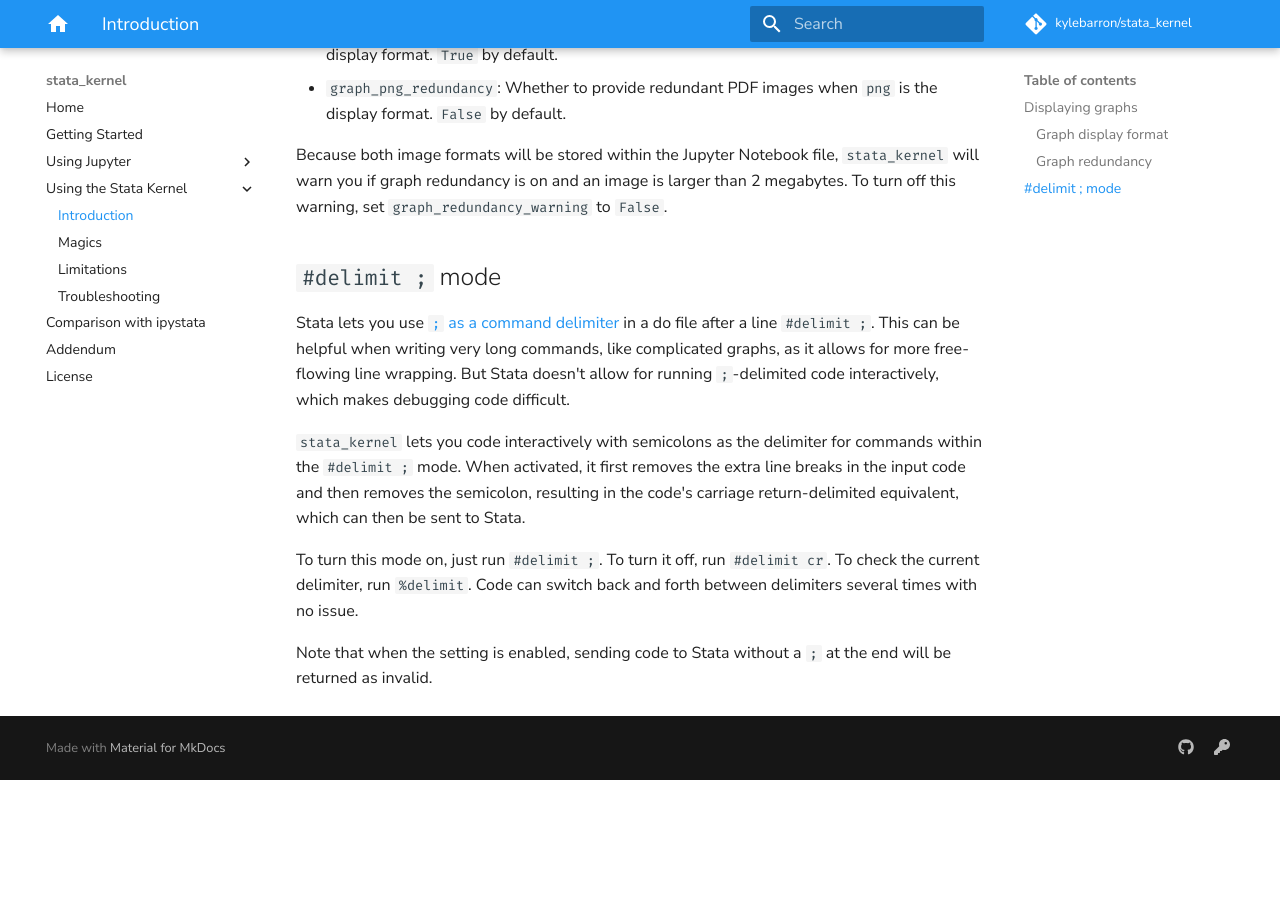
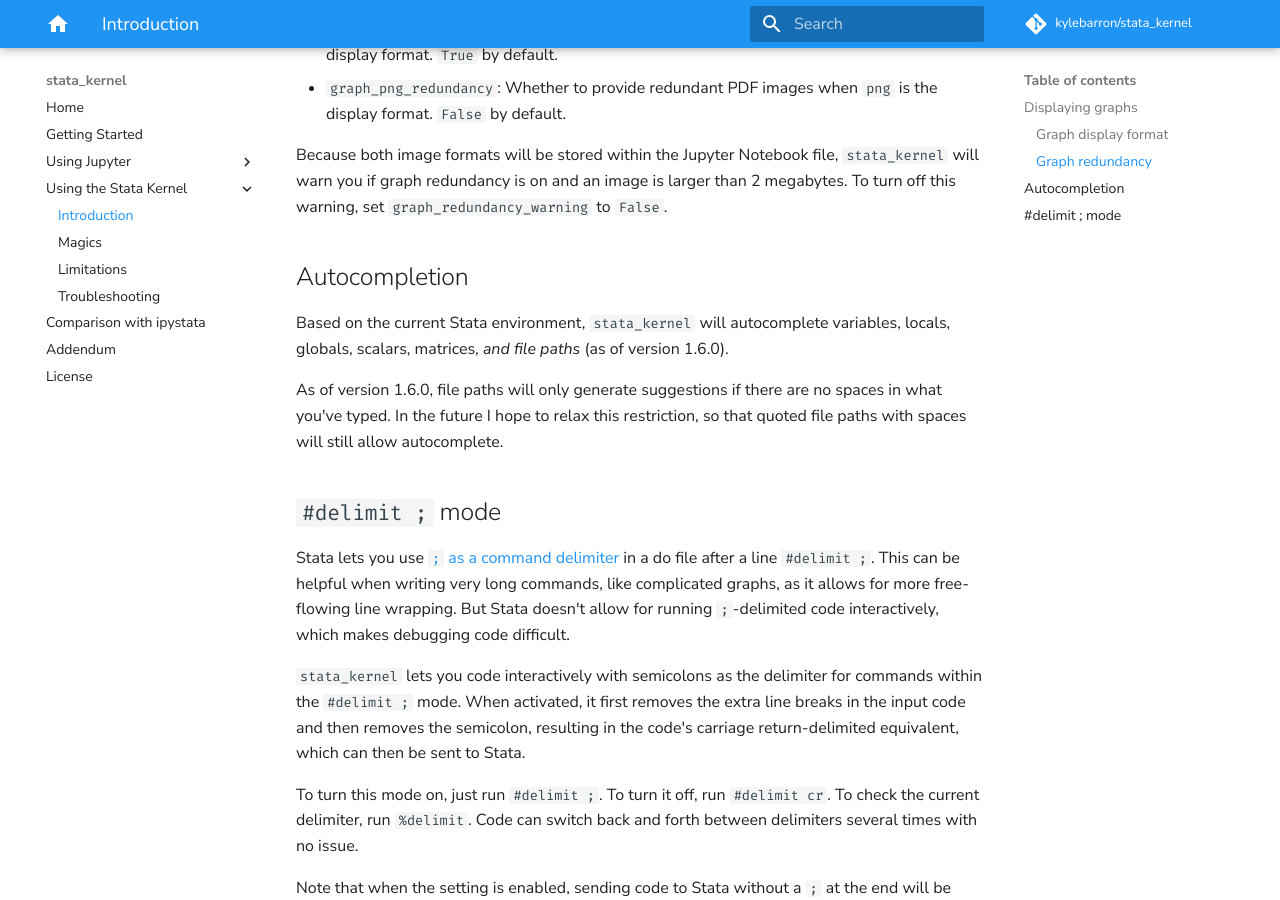
Before and after one commit to kylebarron/stata_kernel, an MkDocs documentation site: the page built from docs/src/using_stata_kernel/intro.md, in a window 1280 px wide and 900 px high, scrolled down 1515 px. Built offline with MkDocs 1.6.1 and Material for MkDocs 9.7.7, drawn with Linux system fonts in a browser that asks for light colours; comment, search, counter and statistics services are not loaded; before the commit the page ends 2295 px from its top, so only the background shows below that.

Commit message:
Add updated note about autocomplete to README

```diff
--- a/docs/src/using_stata_kernel/intro.md
+++ b/docs/src/using_stata_kernel/intro.md
@@ -43,6 +43,12 @@ To turn off graph redundancy, change both configuration options to False:
 
 Because both image formats will be stored within the Jupyter Notebook file, `stata_kernel` will warn you if graph redundancy is on and an image is larger than 2 megabytes. To turn off this warning, set `graph_redundancy_warning` to `False`.
 
+## Autocompletion
+
+Based on the current Stata environment, `stata_kernel` will autocomplete variables, locals, globals, scalars, matrices, _and file paths_ (as of version 1.6.0).
+
+As of version 1.6.0, file paths will only generate suggestions if there are no spaces in what you've typed. In the future I hope to relax this restriction, so that quoted file paths with spaces will still allow autocomplete.
+
 ## `#delimit ;` mode
 
 Stata lets you use [`;` as a command
```
Also changed, not shown: docs/src/index.md (+1 -1 lines).
